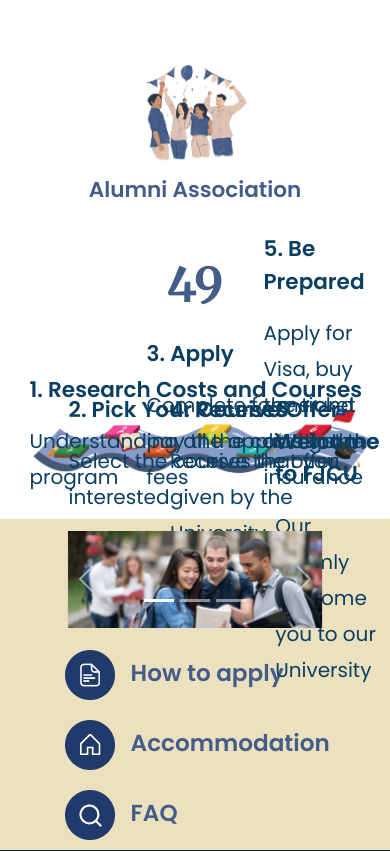
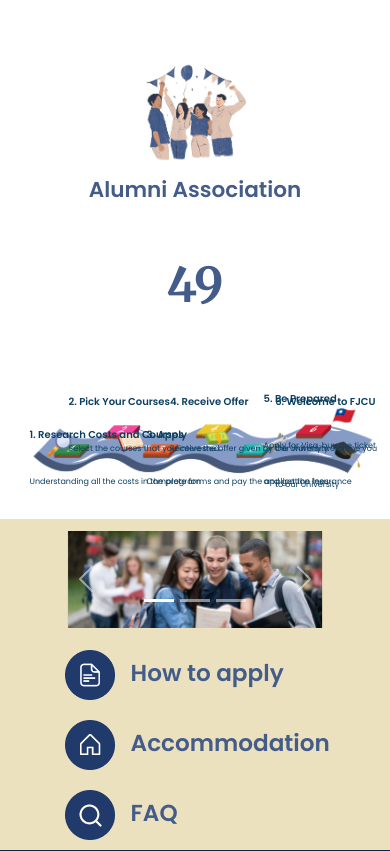
Before and after one commit to yuwen9012/fujenglobal, a PHP site: page /study-abroad.php in a window 390 px wide; the page is wider, and only the part inside the window is pictured. Shown: the part 2775-3626 px from the top of that part. Run offline with PHP 8.4, Linux system fonts and the light colour scheme.

Commit message:
流程圖文字RWD

```diff
--- a/css/study-abroad.css
+++ b/css/study-abroad.css
@@ -254,12 +254,12 @@ h4 {
 }
 
 #carouselExampleIndicators .carousel-inner {
-    height: 100%; /* 使内部内容填充满整个高度 */
+    height: 100%;
 }
 
 #carouselExampleIndicators .carousel-inner img {
-    object-fit: cover; /* 保持图片比例且覆盖整个区域 */
-    height: 100%; /* 图片高度占满容器 */
+    object-fit: cover;
+    height: 100%;
 }
 
 .guide {
@@ -285,3 +285,33 @@ h4 {
 footer {
     background-color: #132548 !important;
 }
+
+@media (max-width: 1400px) {
+    .overlay-text p {
+        font-size: 20px !important;
+    }
+
+    .overlay-text span {
+        font-size: 15px !important;
+    }
+}
+
+@media (max-width: 1160px) {
+    .overlay-text p {
+        font-size: 15px !important;
+    }
+
+    .overlay-text span {
+        font-size: 8px !important;
+    }
+}
+
+@media (max-width: 700px) {
+    .overlay-text p {
+        font-size: 10px !important;
+    }
+
+    .overlay-text span {
+        font-size: 8px !important;
+    }
+}
```
